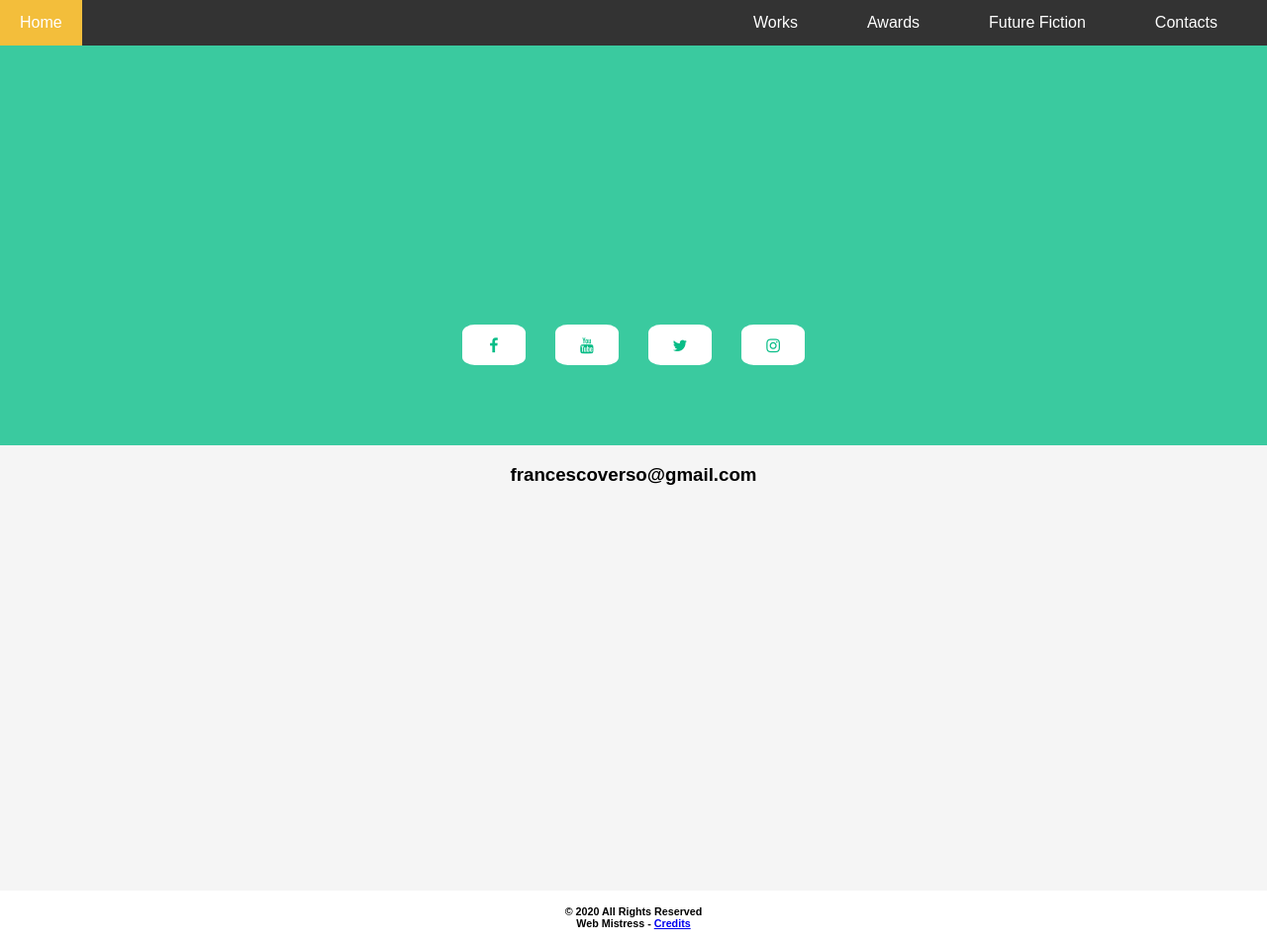
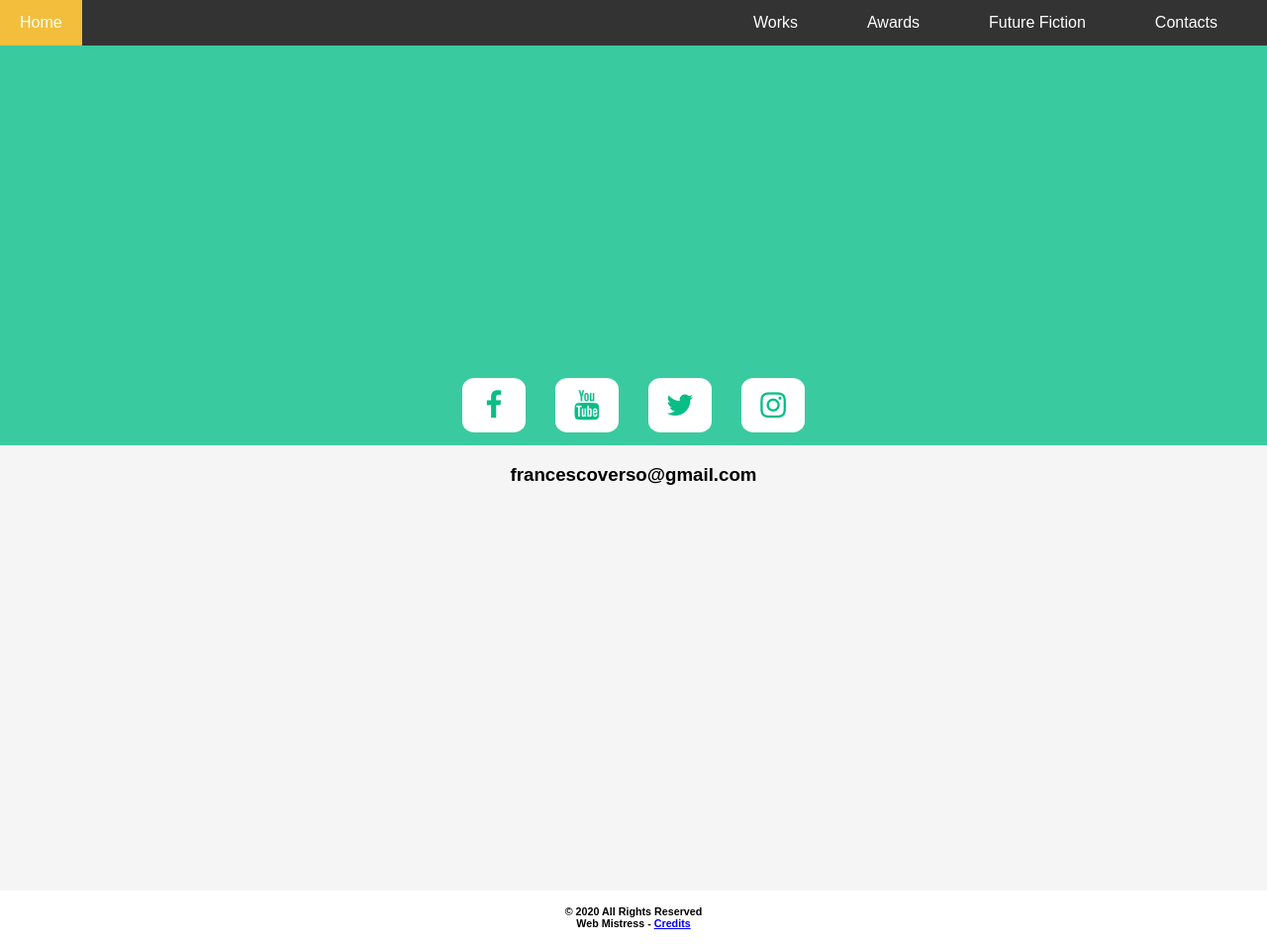
Before and after one commit to mil3zh/fraverso, a Jekyll site: the page built from contacts.html, in a window 1280 px wide. Shown: the whole page at 99% size. Built offline with Jekyll 4.4.1, drawn with Linux system fonts in a browser that asks for light colours.

Commit message:
mobile views for contact page

```diff
--- a/_sass/contacts.scss
+++ b/_sass/contacts.scss
@@ -13,6 +13,9 @@
 .upper-part {
   width: 100%;
   height: 50vh;
+  display: flex;
+  align-items: flex-end;
+  align-content: space-around;
   background-color: rgba(9, 189, 135,0.8);
   background-repeat: no-repeat;
   background-attachment: fixed;
@@ -27,11 +30,8 @@
 }
 
 .contact-links {
-  position: relative;
-  display: block;
   justify-content: center;
   width: 100%;
-  bottom: -70%;
 }
 
 
@@ -41,13 +41,12 @@
 
 .fa {
   padding: 1%;
-  font-size: 2rem;
   width: 5%;
+  font: normal normal normal 30px/1 FontAwesome !important;
   text-align: center;
   text-decoration: none;
   border-radius: 20%;
   margin:1%;
-  bottom: 0%;
 }
 
 /* Add a hover effect if you want */
@@ -79,7 +78,47 @@
   color: rgba(9, 189, 135,1);
 }
 
+@media screen and (min-width: 1801px) {
+  .fa {
+    padding: 0.8%;
+    font: normal normal normal 40px/1 FontAwesome !important;
+    width: 4%;
+  }
+}
+
+@media screen and (max-width: 1800px) {
+  .fa {
+    padding: 1%;
+    font: normal normal normal 30px/1 FontAwesome !important;
+    width: 5%;
+  }
+}
+
+@media screen and (max-width: 950px) {
+  .fa {
+    padding: 2%;
+    font: normal normal normal 30px/1 FontAwesome !important;
+    width: 8%;
+  }
+}
+
+
 @media screen and (max-width: 650px) {
+  .fa {
+    padding: 2%;
+    font: normal normal normal 26px/1 FontAwesome !important;
+    width: 10%;
+  }
+}
+
+@media screen and (max-width: 450px) {
+  .fa {
+    padding:3%;
+    font: normal normal normal 26px/1 FontAwesome !important;
+    width: 13%;
+    margin:1% 1% 4% 1%;
+  }
+
   .upper-part {
     max-height: 200px;
   }
--- a/_sass/index.scss
+++ b/_sass/index.scss
@@ -10,7 +10,7 @@
   background-position: center center;
   background-repeat: no-repeat;
   background-attachment: fixed;
-  overflow-x: hidden;
+  overflow-x: scroll;
 }
 
 .index-headings {
@@ -105,19 +105,19 @@
 
 @media screen and (max-width: 800px) {
 
-  .index-background .headings{
-    top: -30%;
+  .index-background{
+    padding-top: 15%;
   }
 
   .by-line {
-    font-size: 1rem; /*1.5*/
+    font-size: 1rem;
   }
 
   #heading1 {
-    font-size: 6.2rem; /*8*/
+    font-size: 6.2rem;
   }
   #heading2 {
-    font-size: 4.2rem; /*6*/
+    font-size: 4.2rem;
     left: 5%;
   }
   .index-background .ff:after{
```
